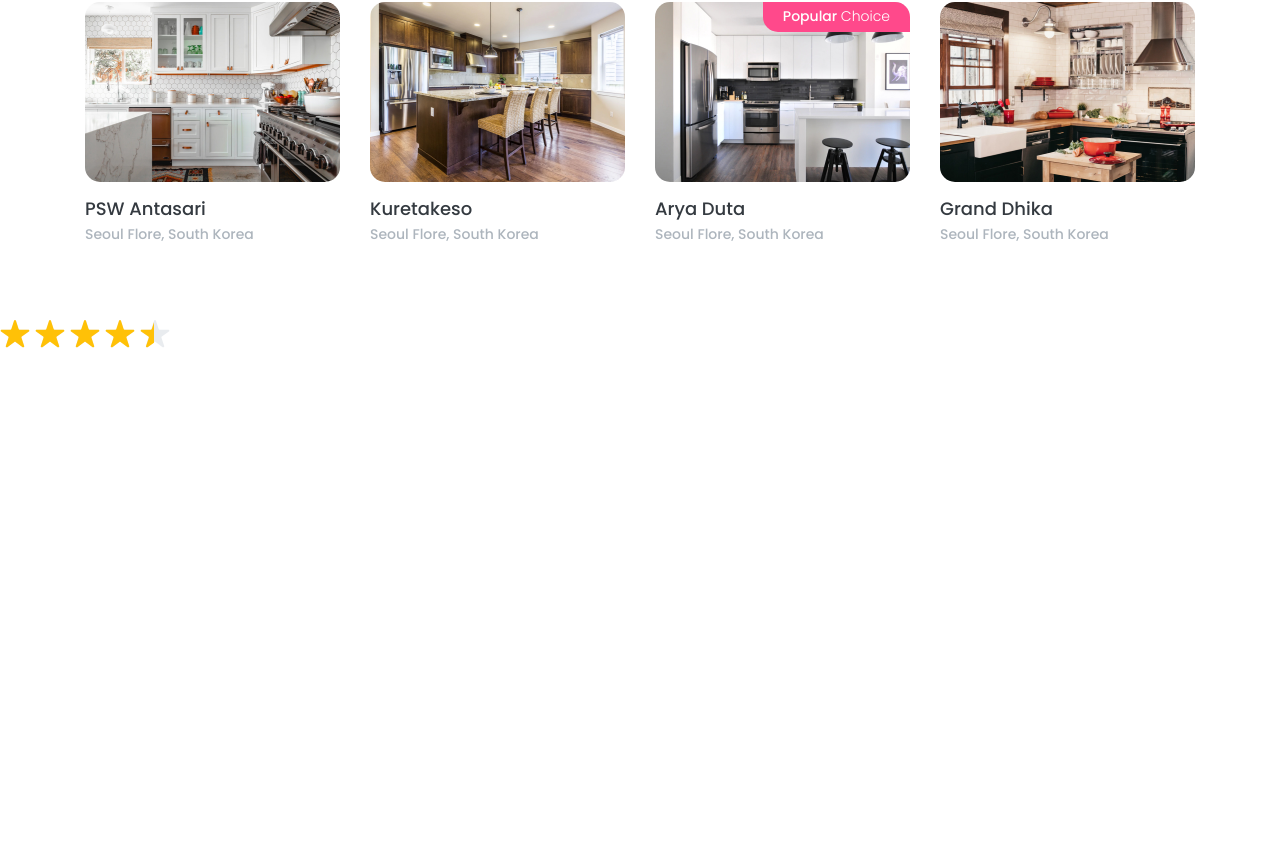
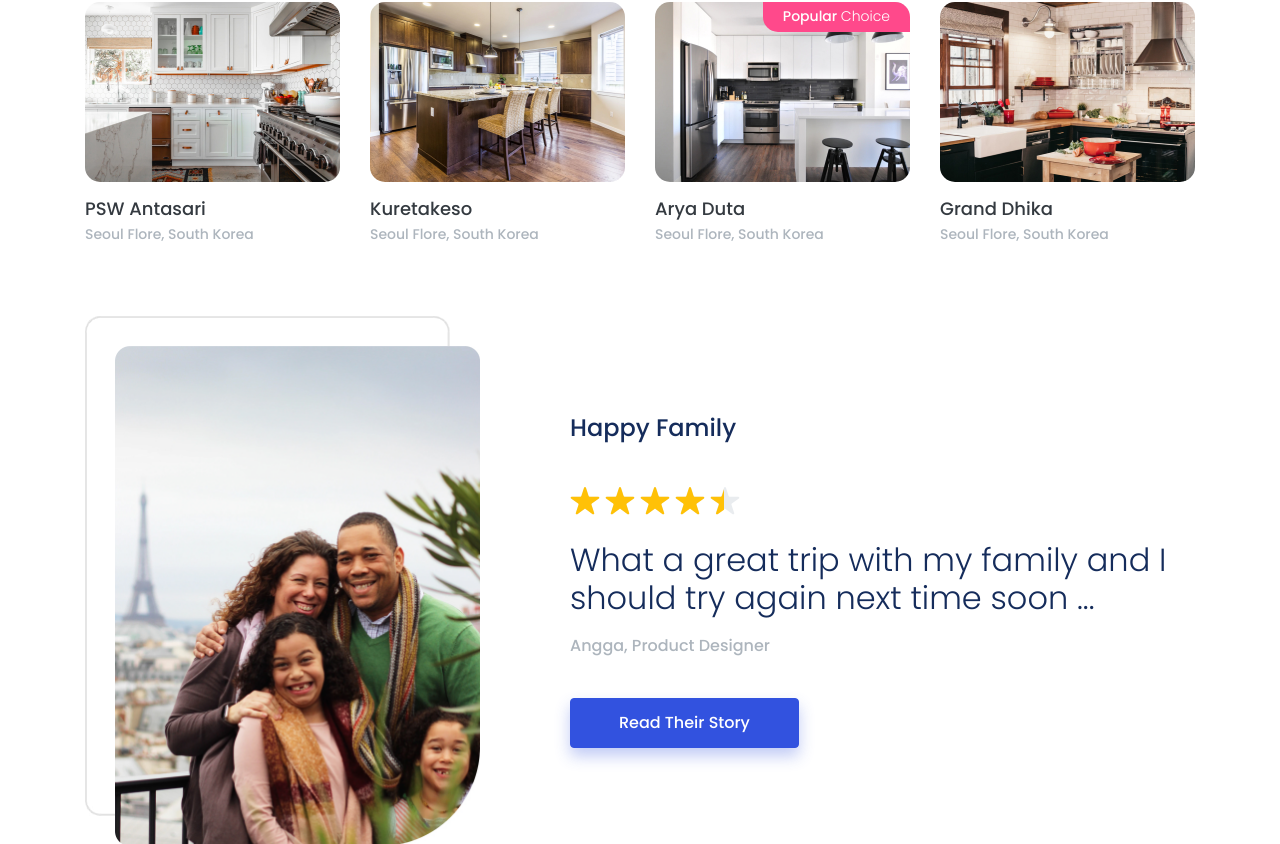
Before and after one commit to racmathafidz/book-hotel, a React (Create React App) app: page / in a window 1280 px wide. Shown: the part 1956-2800 px from the top of the page. Before the commit the page ends 2314 px from the top, so only its background shows below. Built offline with nearby package versions, Linux system fonts and the light colour scheme.

Commit message:
Add Testimonial Section

```diff
--- a/src/assets/scss/_buttons.scss
+++ b/src/assets/scss/_buttons.scss
@@ -5,7 +5,8 @@
 //
 
 .btn {
-  display: inline-block;
+  display: inline-flex;
+  align-items: center;
   font-family: $btn-font-family;
   font-weight: $btn-font-weight;
   color: $body-color;
--- a/src/assets/scss/style.scss
+++ b/src/assets/scss/style.scss
@@ -212,3 +212,8 @@
         }
     }
 }
+
+.testimonial-hero, .testimonial-hero img {
+    width: 365px;
+    height: 500px
+}
--- a/src/elements/Star/index.js
+++ b/src/elements/Star/index.js
@@ -1,5 +1,5 @@
 import React from 'react'
-import PropTypes from 'prop-types'
+import propTypes from 'prop-types'
 
 import './index.scss';
 
@@ -51,10 +51,10 @@
     )
 }
 
-Star.PropTypes = {
-    className : PropTypes.string,
-    value: PropTypes.number,
-    width: PropTypes.number,
-    height: PropTypes.number,
-    spacing: PropTypes.number
+Star.propTypes = {
+    className : propTypes.string,
+    value: propTypes.number,
+    width: propTypes.number,
+    height: propTypes.number,
+    spacing: propTypes.number
 }
--- a/src/pages/LandingPage.js
+++ b/src/pages/LandingPage.js
@@ -23,7 +23,7 @@
                 <Hero refMostPicked={this.refMostPicked} data={landingPageJson.hero}/>
                 <MostPicked refMostPicked={this.refMostPicked} data={landingPageJson.mostPicked}/>
                 <Categories data={landingPageJson.categories}/>
-                <Testimony/>
+                <Testimony data={landingPageJson.testimonial}/>
             </>
         )
     }
--- a/src/parts/Testimony.js
+++ b/src/parts/Testimony.js
@@ -1,11 +1,35 @@
 import React from 'react'
 
 import Star from 'elements/Star'
+import Button from 'elements/Button'
+import TestimonyAccent from 'assets/images/testimonial-landingpages-frame.jpg'
 
-export default function Testimony() {
+export default function Testimony({data}) {
     return (
-        <div>
-            <Star value={4.5} width={35} height={35} spacing={4}></Star>
-        </div>
+        <section className="container">
+            <div className="row align-items-center">
+                <div className="col-auto" style={{marginRight: 60}}>
+                    <div className="testimonial-hero" style={{margin: `30px 0 0 30px`}}>
+                        <img src={data.imageUrl} alt="Testimonial" className="position-absolute" style={{zIndex: 2}}/>
+                        <img src={TestimonyAccent} alt="Testimonial frame" className="position-absolute" style={{margin: `-30px 0 0 -30px`, zIndex: 1}}/>
+                    </div>
+                </div>
+                <div className="col">
+                    <h4 style={{marginBottom: 40}}>{data.name}</h4>
+                    <Star value={4.5} width={35} height={35} spacing={4}></Star>
+                    <h5 className="h2 font-weight-light line-height-2 my-3">{data.content}</h5>
+                    <span className="text-gray-500">
+                        {data.familyName}, {data.familyOccupation}
+                    </span>
+
+                    <div>
+                        <Button className="btn px-5" style={{marginTop: 40}} hasShadow isPrimary type="link" href={`/testimonial/${data._id}`}>
+                            Read Their Story
+                        </Button>
+                    </div>
+                </div>
+            </div>
+
+        </section>
     )
 }
```
Also changed, not shown: 2 other files (tests, documents, lock files or other folders).
